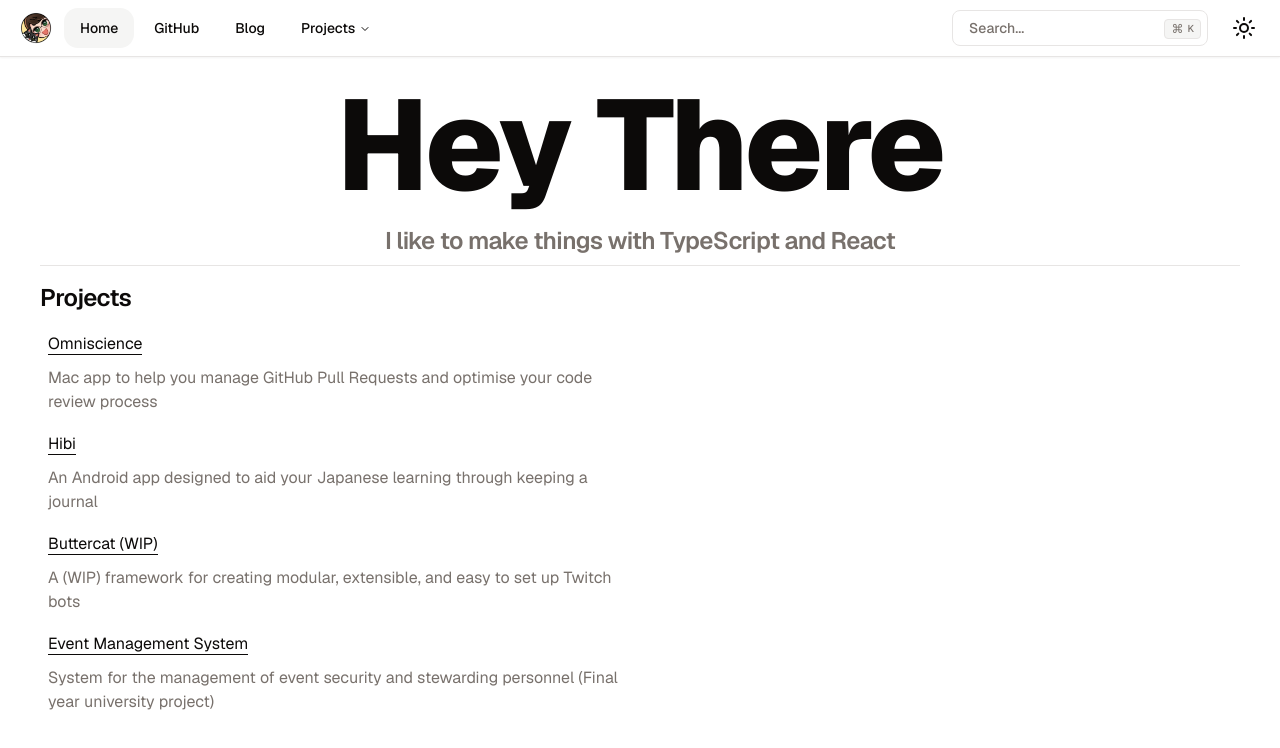
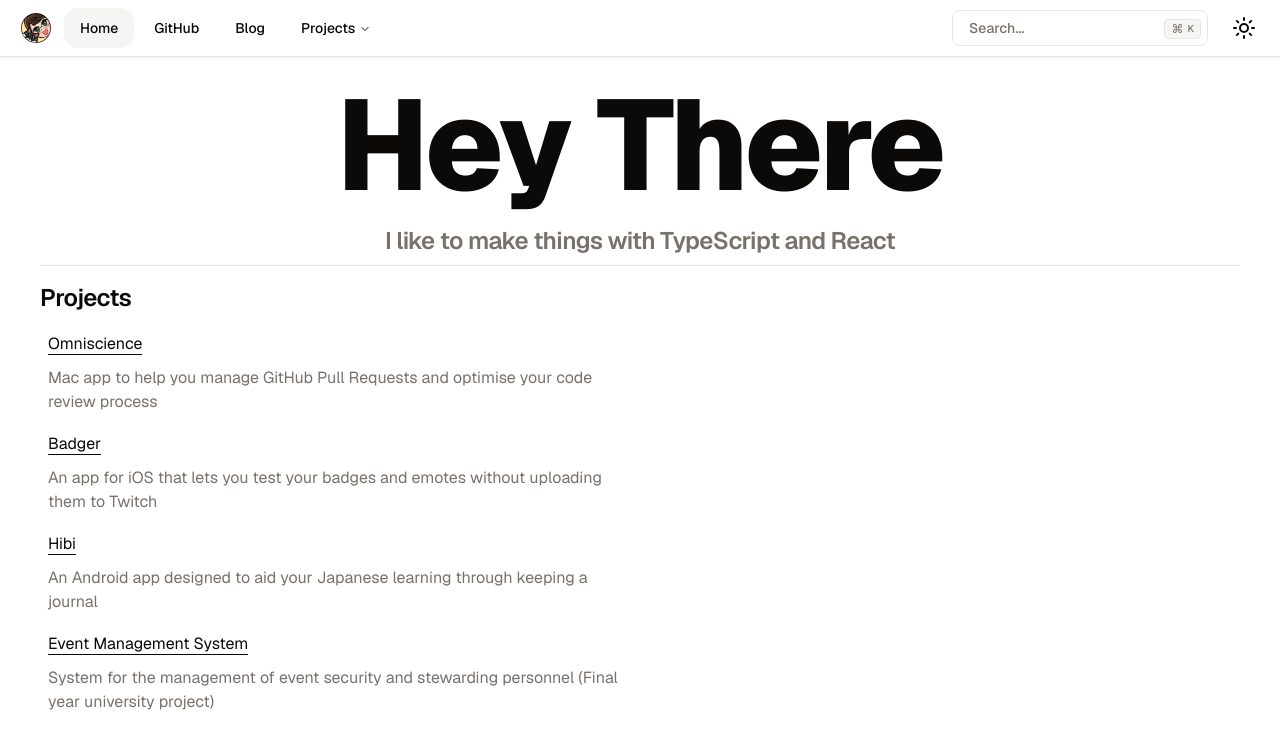
Before and after one commit to MarcDonald/marcdonald.com, a Next.js app: page / in a window 1280 px wide. Shown: the top 748 px of the page. Built offline with nearby package versions, Linux system fonts and the light colour scheme; what contentlayer, tailwindcss-debug-screens would draw is missing.

Commit message:
Add badger to homepage

```diff
--- a/app/components/header-nav.tsx
+++ b/app/components/header-nav.tsx
@@ -98,8 +98,8 @@ export default function HeaderNav() {
 							<ListItem href="/project/hibi" title="Hibi">
 								Japanese learning journal app
 							</ListItem>
-							<ListItem href="https://buttercat.dev" title="Buttercat">
-								WIP Modular Twitch bot framework
+							<ListItem href="/project/badger" title="Badger">
+								iOS App for Previewing Twitch Badges and Emotes
 							</ListItem>
 							<ListItem
 								href="/project/event-management-system"
--- a/app/config/project.ts
+++ b/app/config/project.ts
@@ -1,8 +1,8 @@
 import {
 	BookmarkIcon,
-	CatIcon,
 	GitPullRequestIcon,
 	LucideIcon,
+	PaletteIcon,
 	ShieldCheckIcon,
 } from 'lucide-react';
 
@@ -22,18 +22,18 @@ export const projects: ProjectDetails[] = [
 		icon: GitPullRequestIcon,
 	},
 	{
+		title: 'Badger',
+		description:
+			'An app for iOS that lets you test your badges and emotes without uploading them to Twitch',
+		link: '/project/badger',
+		icon: PaletteIcon,
+	},
+	{
 		title: 'Hibi',
 		description:
 			'An Android app designed to aid your Japanese learning through keeping a journal',
 		link: '/project/hibi',
 		icon: BookmarkIcon,
-	},
-	{
-		title: 'Buttercat (WIP)',
-		description:
-			'A (WIP) framework for creating modular, extensible, and easy to set up Twitch bots',
-		link: 'https://buttercat.dev',
-		icon: CatIcon,
 	},
 	{
 		title: 'Event Management System',
```
